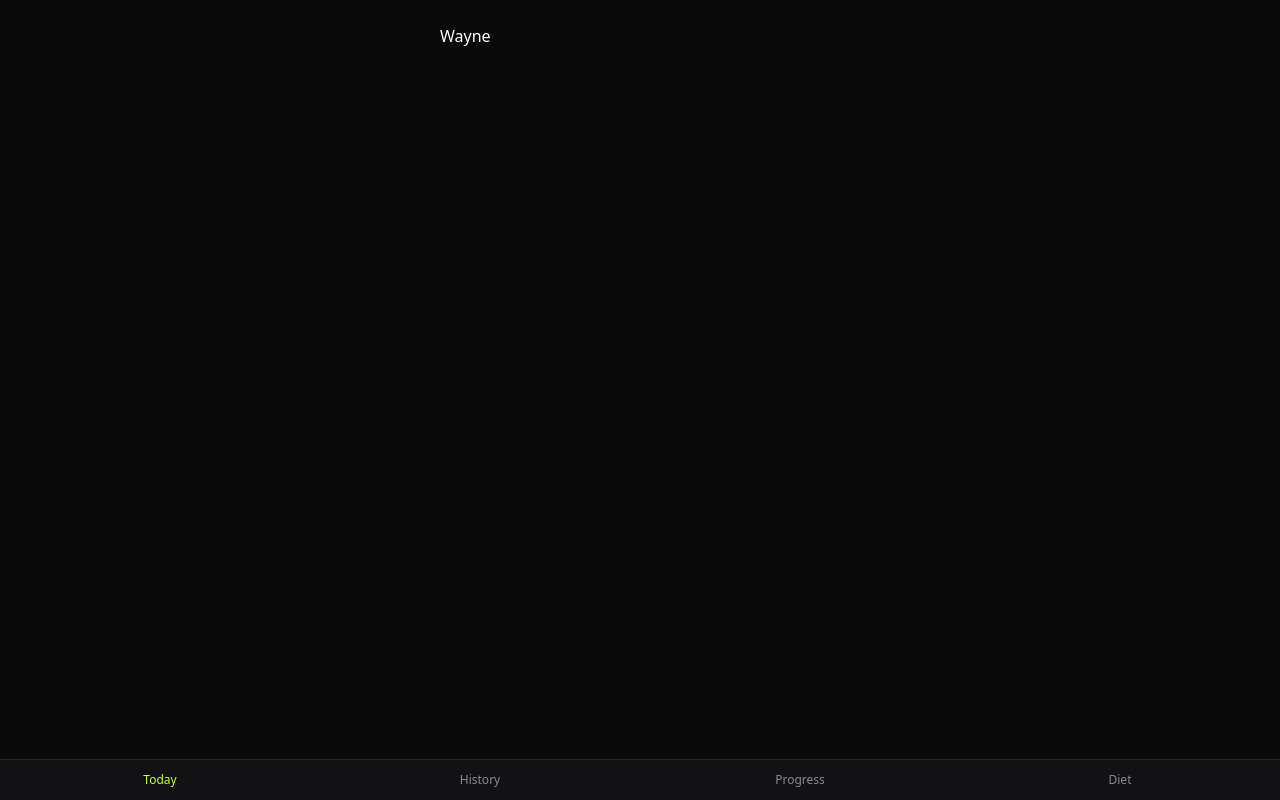
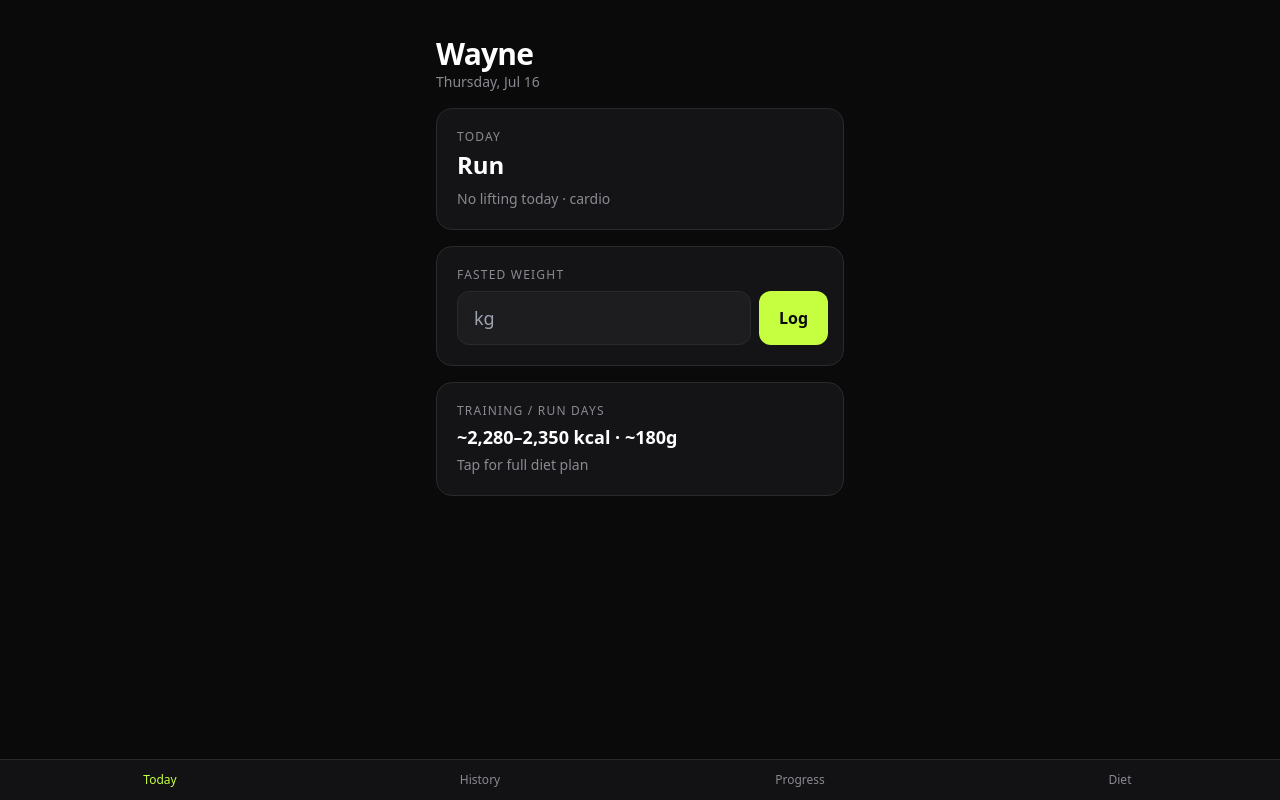
Before and after one commit to hrshkshri/gym-tracker, a Next.js app: page / in a window 1280 px wide. Built offline with nearby package versions, Linux system fonts and the light colour scheme; no server answers; the database is empty.

Commit message:
feat: Today screen with session card, weight logging, diet summary

```diff
--- a/src/app/page.tsx
+++ b/src/app/page.tsx
@@ -1,3 +1,100 @@
+"use client";
+import { useEffect, useState } from "react";
+import { useRouter } from "next/navigation";
+import { useToday } from "@/lib/useToday";
+import { SessionCard } from "@/components/SessionCard";
+import { DIET } from "@/lib/data/diet";
+import { getSessions, saveSession, saveBodyweight } from "@/lib/db/repo";
+import { sync } from "@/lib/db/sync";
+import { getTemplate } from "@/lib/data/templates";
+import type { Session } from "@/lib/types";
+
+function uuid() {
+  return crypto.randomUUID();
+}
+
 export default function Home() {
-  return <main className="p-6">Wayne</main>;
+  const router = useRouter();
+  const { dayKey, template, todayIso } = useToday();
+  const [weight, setWeight] = useState("");
+
+  useEffect(() => {
+    sync().catch(() => {});
+  }, []);
+
+  async function openSession() {
+    const existing = (await getSessions()).find(
+      (s) => s.date === todayIso && s.dayKey === dayKey
+    );
+    if (existing) return router.push(`/session/${existing.id}`);
+
+    const t = getTemplate(dayKey);
+    const session: Session = {
+      id: uuid(),
+      date: todayIso,
+      dayKey,
+      title: t.title,
+      cardioDone: false,
+      updatedAt: Date.now(),
+      exercises: t.exercises.map((e) => ({
+        name: e.name,
+        targetSets: e.targetSets,
+        repRange: e.repRange,
+        note: e.note,
+        skipped: false,
+        sets: [],
+      })),
+    };
+    await saveSession(session);
+    router.push(`/session/${session.id}`);
+  }
+
+  async function logWeight() {
+    const kg = parseFloat(weight);
+    if (!Number.isFinite(kg)) return;
+    await saveBodyweight({ id: uuid(), date: todayIso, weightKg: kg, updatedAt: Date.now() });
+    setWeight("");
+    sync().catch(() => {});
+  }
+
+  const isTrainingDay = dayKey !== "rest";
+  const diet = isTrainingDay ? DIET.training : DIET.rest;
+
+  return (
+    <main className="p-5 space-y-4">
+      <header className="pt-4">
+        <h1 className="text-3xl font-bold tracking-tight">Wayne</h1>
+        <p className="text-muted text-sm">
+          {new Date().toLocaleDateString(undefined, { weekday: "long", month: "short", day: "numeric" })}
+        </p>
+      </header>
+
+      <SessionCard template={template} onOpen={openSession} />
+
+      <section className="rounded-2xl bg-surface border border-line p-5">
+        <div className="text-xs uppercase tracking-widest text-muted">Fasted weight</div>
+        <div className="mt-2 flex gap-2">
+          <input
+            inputMode="decimal"
+            value={weight}
+            onChange={(e) => setWeight(e.target.value)}
+            placeholder="kg"
+            className="flex-1 rounded-xl bg-surface2 border border-line px-4 py-3 text-lg"
+          />
+          <button onClick={logWeight} className="rounded-xl bg-accent text-ink font-semibold px-5">
+            Log
+          </button>
+        </div>
+      </section>
+
+      <button
+        onClick={() => router.push("/diet")}
+        className="w-full text-left rounded-2xl bg-surface border border-line p-5"
+      >
+        <div className="text-xs uppercase tracking-widest text-muted">{diet.label}</div>
+        <div className="mt-1 text-lg font-semibold">{diet.calories} · {diet.protein}</div>
+        <div className="mt-1 text-sm text-muted">Tap for full diet plan</div>
+      </button>
+    </main>
+  );
 }
--- /dev/null
+++ b/src/components/SessionCard.tsx
@@ -0,0 +1,24 @@
+import type { DayTemplate } from "@/lib/types";
+
+export function SessionCard({
+  template,
+  onOpen,
+}: {
+  template: DayTemplate;
+  onOpen: () => void;
+}) {
+  const count = template.exercises.length;
+  return (
+    <button
+      onClick={onOpen}
+      className="w-full text-left rounded-2xl bg-surface border border-line p-5 active:scale-[0.99] transition"
+    >
+      <div className="text-xs uppercase tracking-widest text-muted">Today</div>
+      <div className="mt-1 text-2xl font-semibold">{template.title}</div>
+      <div className="mt-2 text-sm text-muted">
+        {count > 0 ? `${count} exercises` : "No lifting today"}
+        {template.cardio ? " · cardio" : ""}
+      </div>
+    </button>
+  );
+}
--- /dev/null
+++ b/src/lib/useToday.ts
@@ -0,0 +1,10 @@
+"use client";
+import { getDayKeyForWeekday } from "@/lib/logic/schedule";
+import { getTemplate } from "@/lib/data/templates";
+
+export function useToday() {
+  const now = new Date();
+  const dayKey = getDayKeyForWeekday(now.getDay());
+  const todayIso = now.toISOString().slice(0, 10);
+  return { dayKey, template: getTemplate(dayKey), todayIso };
+}
```
Also changed, not shown: 1 other file (tests, documents, lock files or other folders).
